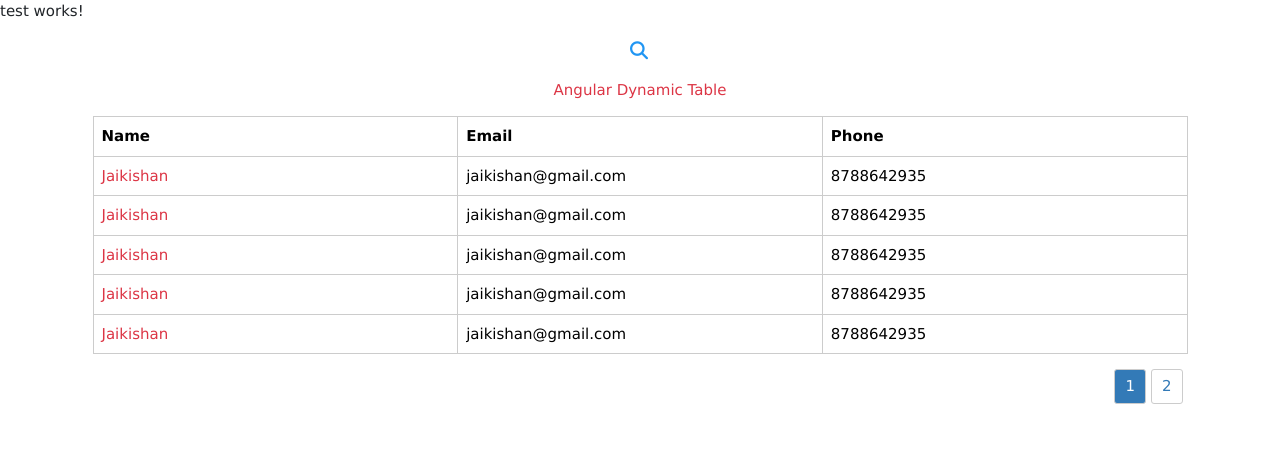
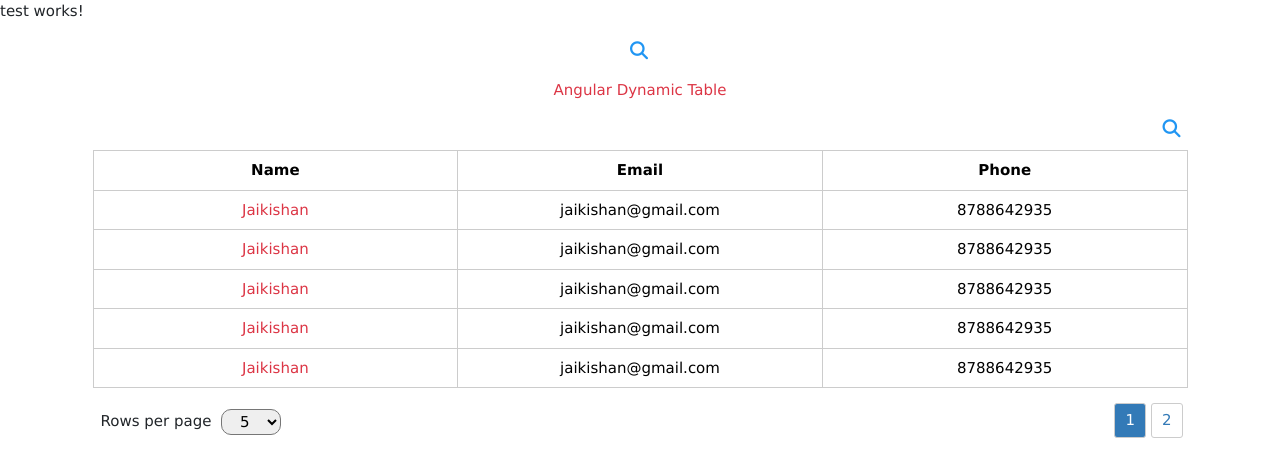
Before and after one commit to jaikishanpatil/my-portfolio, an Angular app: page /test in a window 1280 px wide. Shown: the top 476 px of the page. Built offline with nearby package versions, Linux system fonts and the light colour scheme.

Commit message:
table related featur added like row per page

```diff
--- a/src/app/modules/main-module/sub-pages/test/test.component.html
+++ b/src/app/modules/main-module/sub-pages/test/test.component.html
@@ -12,7 +12,8 @@
 <!-- ################   Test for Dynamic Table Module   ##################-->
 <div class="container">
   <p class="text-center text-danger">Angular Dynamic Table</p>
-  <app-dynamic-table [columns]="columns" [data]="data" [totalItems]="data.length"></app-dynamic-table>
+  <app-dynamic-table [columns]="columns" [data]="data" [totalItems]="data.length"
+  (onSearchChange)="onSearchTable($event)" (onClickChange)="onTableRowClick($event)"></app-dynamic-table>
 </div>
 
 <ng-template #nameColumnTemplate let-row let-rowIndex="rowIndex" let-column="column" >
--- a/src/app/modules/main-module/sub-pages/test/test.component.ts
+++ b/src/app/modules/main-module/sub-pages/test/test.component.ts
@@ -11,6 +11,7 @@
   text: string = '';
   columns: any | undefined;
   data: any[] = [];
+  searchData:any
 
   @ViewChild('nameColumnTemplate',{static:true}) nameColumnTemplate: TemplateRef<any> | any;
   @ViewChild('emailColumnTemplate',{static:true}) emailColumnTemplate: TemplateRef<any> | any;
@@ -81,9 +82,10 @@
       {
         name:'sdasds',
         email:'jaikishan@gmail.com',
-        phone:'8788642935'
+        phone:'12457'
       },
     ]
+    this.searchData = this.data;
   }
 
   onChange(event: string) {
@@ -93,4 +95,17 @@
     }
   }
 
+  onSearchTable(event:any){
+    if(event){
+      this.data=this.searchData.filter((x: any)=>{
+        return x.name.toLowerCase().includes(event.toLowerCase()) || x.phone.toLowerCase().includes(event.toLowerCase())
+      })
+    }else{
+      this.data=this.searchData
+    }
+  }
+  onTableRowClick(event:any){
+    console.log(event)
+  }
+
 }
--- a/src/app/shared/modules/dynamic-table/components/base/dynamic-table/dynamic-table.component.html
+++ b/src/app/shared/modules/dynamic-table/components/base/dynamic-table/dynamic-table.component.html
@@ -1,4 +1,7 @@
 <div class="container">
+  <div class="table-head">
+    <app-dyamic-search [placeholder]="'Search In Table'" (change)="onSearch($event)"></app-dyamic-search>
+  </div>
     <div class="table-wrapper">
         <table class="table">
           <thead>
@@ -9,7 +12,7 @@
           <tbody>
             <tr (click)="onClick($event,row,i)" *ngFor="let row of pagedData;let i=index">
               <ng-container *ngFor="let column of columns;let rowIndex=index">
-                <td *ngIf="column.visible && column.templateRef" class="cell">
+                <td *ngIf="column.visible && column.templateRef" class="cell text-wrap">
                   <ng-container *ngTemplateOutlet="getColumnTemplate(column); context: {$implicit: row,rowIndex:rowIndex,column:column}"></ng-container>
                 </td>
                 <td *ngIf="column.visible && !column.templateRef" class="cell">
@@ -21,7 +24,17 @@
         </table>
     </div>
     <div class="pagination ">
-      <a *ngFor="let page of pages" [class.active]="currentPage === page" (click)="setCurrentPage(page)">{{page}}</a>
+      <div class="totalPage">
+        <span>Rows per page</span>
+        <div class="row-dropdown form-control">
+          <select [(ngModel)]="itemsPerPage" (ngModelChange)="itemsPerPageChange($event)" class="select-options">
+            <option *ngFor="let rpage of itemsPerPageRow" [value]="rpage"> {{rpage}} </option>
+          </select>
+        </div>
+      </div>
+      <div class="pageCount">
+        <a *ngFor="let page of pages" [class.active]="currentPage === page" (click)="setCurrentPage(page)">{{page}}</a>
+      </div>
     </div>
 
       <ng-template #defaultTemplate let-row let-rowIndex="rowIndex" let-column="column" >
--- a/src/app/shared/modules/dynamic-table/components/base/dynamic-table/dynamic-table.component.scss
+++ b/src/app/shared/modules/dynamic-table/components/base/dynamic-table/dynamic-table.component.scss
@@ -4,15 +4,16 @@
 }
 
 .table {
+  overflow: auto;
   border-collapse: collapse;
   width: 100%;
   table-layout: fixed;
 }
-.table th{
-    position: -webkit-sticky !important;
-    position: sticky !important;
-    top: 0;
-    z-index: 3;
+.table th {
+  position: -webkit-sticky !important;
+  position: sticky !important;
+  top: 0;
+  z-index: 3;
 }
 
 .table th,
@@ -22,9 +23,25 @@
   text-align: left;
   cursor: pointer;
 }
+thead tr th{
+  text-align: center;
+  overflow: hidden;
+  text-overflow: ellipsis;
+}
+tbody tr td{
+  text-align: center;
+  text-overflow: ellipsis;
+  overflow: hidden;
+}
+tbody tr td:hover{
+  overflow: visible;
+}
 
 .table thead {
   background-color: #f2f2f2;
+}
+.table tbody tr td {
+  text-overflow: ellipsis;
 }
 
 .table tbody tr:hover {
@@ -48,7 +65,7 @@
   text-align: center;
   cursor: pointer;
   display: flex;
-  justify-content: flex-end;
+  justify-content: space-between;
 }
 
 .pagination a {
@@ -65,3 +82,42 @@
   background-color: #337ab7;
   color: #fff;
 }
+
+.table-head {
+  display: flex;
+  justify-content: flex-end;
+  align-items: center;
+  margin: 8px 2px;
+}
+
+.totalPage {
+  display: flex;
+  align-items: center;
+  gap: 10px;
+  justify-items: center;
+  margin-left: 1vh;
+}
+.row-dropdown {
+  outline: none;
+  border: none;
+  width: 4rem;
+}
+.select-options {
+  cursor: pointer;
+  width: 4rem;
+  margin: 0px;
+  padding: 2px;
+  outline: none;
+  left: 2px;
+  text-align: center;
+  display: flex;
+  align-items: center;
+  justify-content: center;
+  transform: translate(-12px, 0px);
+  border-radius: 10px;
+}
+
+.page-container{
+  max-width: 960px;
+  margin: 2px;
+}
--- a/src/app/shared/modules/dynamic-table/components/base/dynamic-table/dynamic-table.component.ts
+++ b/src/app/shared/modules/dynamic-table/components/base/dynamic-table/dynamic-table.component.ts
@@ -1,4 +1,4 @@
-import { Component, Input, OnInit, TemplateRef, ViewChild } from '@angular/core';
+import { Component, EventEmitter, Input, OnInit, Output, SimpleChanges, TemplateRef, ViewChild } from '@angular/core';
 
 @Component({
   selector: 'app-dynamic-table',
@@ -8,17 +8,24 @@
 export class DynamicTableComponent implements OnInit {
   @Input() columns: any[] = [];
   @Input() data: any[] = [];
+  @Input() itemsPerPageRow:any=[5,10,15,20,25]
   @Input() itemsPerPage: number = 5;
   @Input() totalItems: number = 0;
   @Input() currentPage: number = 1;
+  @Output() onSearchChange= new EventEmitter<any>();
+  @Output() onClickChange= new EventEmitter<any>();
   @ViewChild('defaultTemplate') defaultTemplate!: TemplateRef<any>;
 
   pagedData: any[] | undefined;
   pages: number[] | undefined;
-
   constructor() {}
 
   ngOnInit(): void {
+    this.updatePages();
+    this.updatePagedData();
+  }
+
+  ngOnChanges(): void {
     this.updatePages();
     this.updatePagedData();
   }
@@ -27,6 +34,10 @@
     const startIndex = (this.currentPage - 1) * this.itemsPerPage;
     const endIndex = startIndex + this.itemsPerPage;
     this.pagedData = this.data.slice(startIndex, endIndex);
+  }
+
+  onSearch(event:any){
+    this.onSearchChange.emit(event);
   }
 
   updatePages() {
@@ -38,8 +49,12 @@
   }
 
   onClick(event:any,row:any,index:number){
-    console.log("ROW",row)
-    console.log("Index",index)
+    let rowData={
+      event:event,
+      row:row,
+      index:index
+    }
+    this.onClickChange.emit(rowData);
   }
 
   setCurrentPage(page: number) {
@@ -54,4 +69,10 @@
   getColumnTemplate(column: any): TemplateRef<any> {
     return column.templateRef || this.getDefaultTemplate();
   }
+
+  itemsPerPageChange(event:any){
+    this.itemsPerPage=event;
+    this.updatePages();
+    this.updatePagedData();
+  }
 }
--- a/src/app/shared/modules/dynamic-table/dynamic-table.module.ts
+++ b/src/app/shared/modules/dynamic-table/dynamic-table.module.ts
@@ -3,10 +3,12 @@
 
 import { DynamicTableRoutingModule } from './dynamic-table-routing.module';
 import { DynamicTableComponent } from './components/base/dynamic-table/dynamic-table.component';
+import { JSearchModule } from '../jsearch/jsearch.module';
+import { FormsModule } from '@angular/forms';
 
 @NgModule({
   declarations: [DynamicTableComponent],
-  imports: [CommonModule, DynamicTableRoutingModule],
+  imports: [CommonModule, DynamicTableRoutingModule,JSearchModule,FormsModule],
   exports: [DynamicTableComponent],
 })
 export class DynamicTableModule {}
--- a/src/app/shared/modules/jsearch/components/dyamic-search/dyamic-search.component.html
+++ b/src/app/shared/modules/jsearch/components/dyamic-search/dyamic-search.component.html
@@ -8,7 +8,6 @@
       #input
       class="form-control ml-0"
       [class.hidden]="!insInputShown && input.value.length === 0"
-      (blur)="hideInput(); insInputShown = false"
       (input)="onInput(input.value)"
       [(ngModel)]="searchKey"
     />
```
